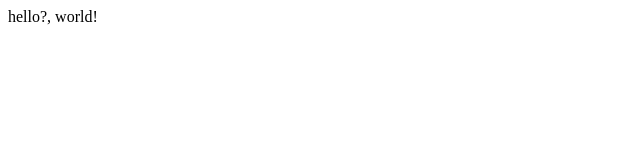
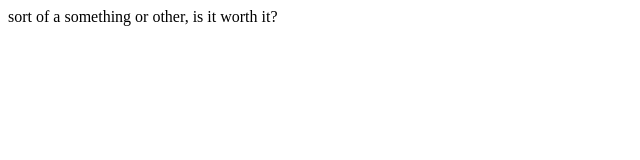
Before and after one commit to brckg/brckg.github.io, a plain HTML site: page index.html in a window 1280 px wide. Shown: the whole page, without its empty margins (0-640 px from the left). Drawn offline with Linux system fonts and the light colour scheme.

Commit message:
Update index.html

```diff
--- a/index.html
+++ b/index.html
@@ -1 +1 @@
-<p>hello?, world!</p>
+<p>sort of a something or other, is it worth it?</p>
```
